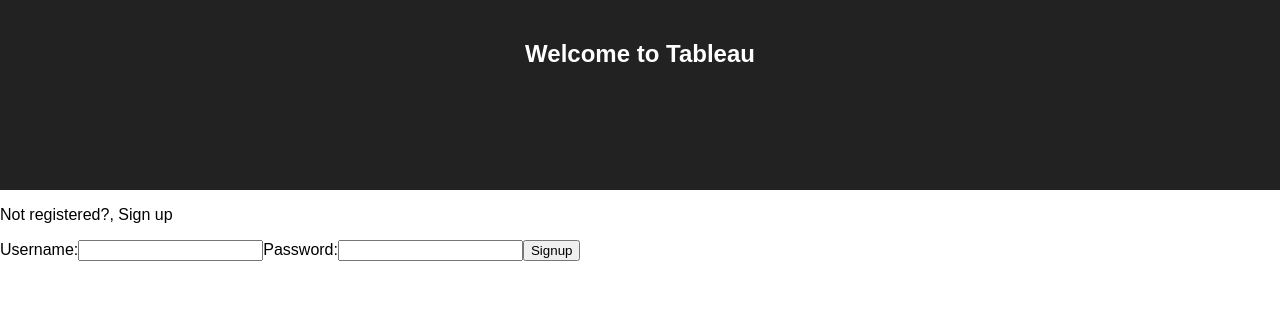
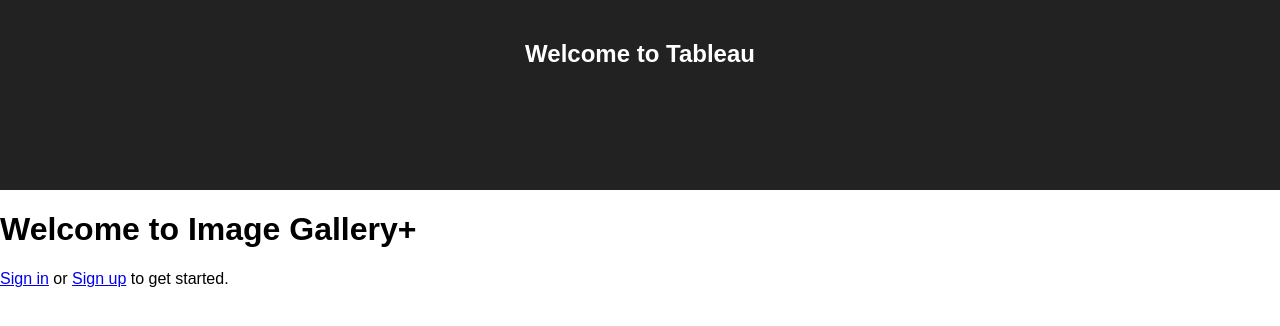
Before and after one commit to tableau-app/app, a React (Create React App) app: page / in a window 1280 px wide. Shown: the top 326 px of the page. Built offline with nearby package versions, Linux system fonts and the light colour scheme.

Commit message:
signup and signin working!

```diff
--- a/package.json
+++ b/package.json
@@ -9,6 +9,7 @@
     "react-router-dom": "^4.1.1",
     "react-test-renderer": "^15.5.4",
     "redux": "^3.6.0",
+    "redux-devtools-extension": "^2.13.2",
     "redux-thunk": "^2.2.0",
     "superagent": "^3.5.2"
   },
--- a/src/App.js
+++ b/src/App.js
@@ -1,21 +1,40 @@
 import React, { Component } from 'react';
+import {
+  BrowserRouter as Router,
+  Route,
+  Switch,
+  Redirect
+} from 'react-router-dom';
 import './App.css';
 import Auth from './components/Auth';
+import Feed from './components/Feed';
+
+const Routes = (
+  <Switch>
+    <Route exact path="/" render={() => <Feed/>}/>;
+    <Route path="/auth" render={() => <Auth />}/>
+    {/*<PrivateRoute exact path="/albums" render={() => <Albums/>}/>;
+    <PrivateRoute path="/albums/:id" render={({ match }) => <AlbumDetail id={match.params.id}/>}/>;*/}
+    <Redirect to="/"/>
+  </Switch>
+);
 
 class App extends Component {
 
   render() {
     return (
-      <div>
-        <div className="App">
-          <div className="App-header">
-            <h2>Welcome to Tableau</h2>
+      <Router>
+        <div>
+          <div className="App">
+            <div className="App-header">
+              <h2>Welcome to Tableau</h2>
+            </div>
           </div>
+          <main>
+            {Routes}
+          </main>
         </div>
-        <div>
-          <Auth />
-        </div>
-      </div>
+      </Router>
     );
   }
 }
--- a/src/actions.js
+++ b/src/actions.js
@@ -42,7 +42,7 @@
       .then(({ token }) => {
         dispatch({ type: constants.GOT_TOKEN, payload: token });
       })
-      // .then(() => authApi.getUser())
+      .then(() => authApi.getUser())
       .then(user => {
         dispatch({ type: constants.FETCHED_USER, payload: user });
       })
--- a/src/api/request.js
+++ b/src/api/request.js
@@ -3,7 +3,7 @@
 
 let token = '';
 
-const storage = sessionStorage;
+const storage = localStorage;
 
 store.subscribe(() => {
   const { token: newToken } = store.getState();
--- a/src/components/Auth.js
+++ b/src/components/Auth.js
@@ -1,32 +1,36 @@
 import React from 'react';
-// import { withRouter } from 'react-router-dom';
+import { Switch, Route, Link, Redirect, withRouter } from 'react-router-dom';
 import { connect } from 'react-redux';
+import Credentials from './Credentials';
 import { signup, signin } from '../actions';
 
-function Auth({ user, error, signin, signup }) {
+function Auth({ user, signin, signup, location }) {
+  const redirect = location.state ? location.state.from : '/';
+
+  if(user) return <Redirect to={redirect}/>;
 
   return (
     <div>
-      <p>Not registered?, Sign up</p>
-      <form onSubmit={e => {
-        e.preventDefault();
-        const { elements } = e.target;
-        const data = Object.keys(elements).reduce((obj, key) => {
-          obj[key] = elements[key].value;
-          return obj;
-        }, {});
-        signup(data);
-        e.target.reset();
-      }}>
-        <label>Username:<input name="username" /></label>
-        <label>Password:<input name="password" /></label>
-        <button type="submit">Signup</button>
-      </form>
+        <Switch>
+          <Route path="/auth/signin" component={() => (
+            <div>
+              <p>Not yet registered? <Link to="/auth/signup">Sign Up</Link></p>
+              <Credentials submit={signin}/>
+            </div>
+          )}/>
+          <Route path="/auth/signup" render={() => (
+            <div>
+              <p>Already have an account? <Link to="/auth/signin">Sign In</Link></p>
+              <Credentials submit={signup} allowName={true}/>
+            </div>
+          )}/>
+        </Switch>
+        {/*{error && <Error>{ error }</Error>}*/}
     </div>
   );
 }
 
-export default connect(
+export default withRouter(connect(
   state => ({
     error: state.authError,
     user: state.user
@@ -35,4 +39,4 @@
     signup(user) { dispatch(signup(user)); },
     signin(credentials) { dispatch(signin(credentials)); }
   })
-)(Auth);
+)(Auth));
--- a/src/components/Credentials.js
+++ b/src/components/Credentials.js
@@ -1,10 +1,24 @@
-// import React from 'react';
+import React from 'react';
 
-// export default function Credentials(props) {
-//   <form onSubmit=(e => {
-//     e.preventDefault();
-//     const { elements } = e.target;
-//     >
+export default function Credentials({ submit }) {
+  return (
+    <div>
+      <p>Not registered?, Sign up</p>
+      <form onSubmit={e => {
+        e.preventDefault();
+        const { elements } = e.target;
+        const data = Object.keys(elements).reduce((obj, key) => {
+          obj[key] = elements[key].value;
+          return obj;
+        }, {});
 
-//     </form>
-// }
+        submit(data);
+        e.target.reset();
+      }}>
+        <label>Username:<input name="username" /></label>
+        <label>Password:<input name="password" /></label>
+        <button type="submit">Signup</button>
+      </form>
+    </div>
+  );
+}
--- /dev/null
+++ b/src/components/Feed.js
@@ -0,0 +1,31 @@
+import React from 'react';
+import { Link } from 'react-router-dom';
+import { connect } from 'react-redux';
+
+const GetStarted = () => (
+  <p>
+    <Link to="/auth/signin">Sign in</Link>
+    {' or '}
+    <Link to="/auth/signup">Sign up</Link>
+    {' to get started.'}
+  </p>
+);
+
+const WelcomeGreeting = ({ name }) => (
+  <p>Welcome {name}! <Link to="/albums">View your albums</Link>.</p>
+);
+
+function Feed({ user }) {
+  return (
+    <div>
+      <h1>Welcome to Image Gallery+</h1>
+      { user ? <WelcomeGreeting name={user.name}/> : <GetStarted/> }
+    </div>
+  );
+}
+
+const mapStateToProps = state => ({ user: state.user });
+
+export default connect(
+  mapStateToProps
+)(Feed);
--- a/src/index.js
+++ b/src/index.js
@@ -1,13 +1,13 @@
 import React from 'react';
 import ReactDOM from 'react-dom';
 import { Provider } from 'react-redux';
+import store from './store';
 import App from './App';
 import registerServiceWorker from './registerServiceWorker';
-import store from './store';
 
 ReactDOM.render(
   <Provider store={store}>
     <App />
-  </Provider>
-  , document.getElementById('root'));
+  </Provider>,
+  document.getElementById('root'));
 registerServiceWorker();
--- a/src/store.js
+++ b/src/store.js
@@ -1,11 +1,12 @@
 import reducer from './reducers';
 import { createStore, applyMiddleware } from 'redux';
+import { composeWithDevTools } from 'redux-devtools-extension';
 import thunk from 'redux-thunk';
 
 const store = createStore(
   reducer,
   {},
-  applyMiddleware(thunk)
+  composeWithDevTools(applyMiddleware(thunk))
 );
 
 export default store;
```
